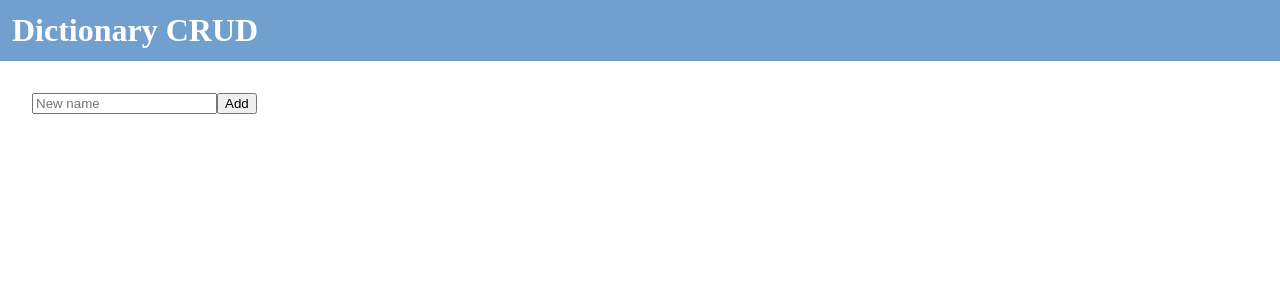
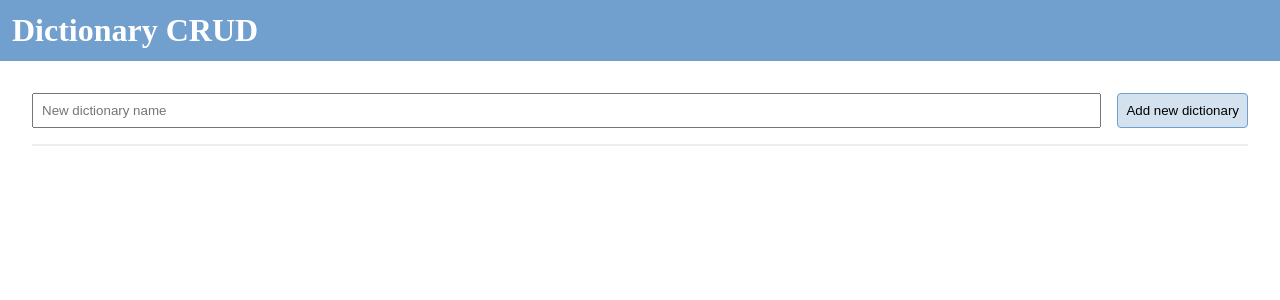
Before and after one commit to AquiGorka/dictionaries, a React (Create React App) app: page / in a window 1280 px wide. Shown: the top 300 px of the page. Built offline with nearby package versions, Linux system fonts and the light colour scheme.

Commit message:
Dictionaries: add some tyling

```diff
--- a/src/screens/Dictionaries.js
+++ b/src/screens/Dictionaries.js
@@ -1,6 +1,8 @@
 import React, { useState, useCallback } from 'react'
+import styled from 'styled-components'
 import { Link } from 'react-router-dom'
 import { useStore } from '../Store'
+import { Ul, Input, Button } from '../components/BaseElements'
 
 function useDictionaries() {
   const { dictionaries, dictionariesNew, dictionariesDelete } = useStore()
@@ -17,33 +19,105 @@ function Dictionaries() {
   const { dictionaries, onNew, onDelete, onEdit } = useDictionaries()
 
   return (
-    <section>
+    <Section>
       <NewDictionary onNew={onNew} />
-      <ul>
+      <List>
         {dictionaries.map(item => (
           <Item key={item.id} {...item} onDelete={onDelete} onEdit={onEdit} />
         ))}
-      </ul>
-    </section>
+      </List>
+    </Section>
   )
 }
+
+const Section = styled.section`
+  display: grid;
+  grid-gap: 16px;
+`
+
+const List = styled(Ul)`
+  & li:nth-child(2n + 1) {
+    background: #fafafa;
+  }
+
+  @media (min-width: 640px) {
+    border: 1px solid #eee;
+  }
+`
 
 function Item({ id, name, consistent, onDelete }) {
   const handleDelete = useCallback(() => onDelete(id), [id, onDelete])
 
   return (
-    <li>
-      <div>
-        <Link to={`/${id}`}>{id}</Link>
-      </div>
-      <div>{name}</div>
-      <div>consistent: {consistent ? 'yes' : 'no'}</div>
-      <div>
-        <button onClick={handleDelete}>X</button>
-      </div>
-    </li>
+    <Li consistent={consistent}>
+      <Name as={Link} to={`/${id}`}>
+        {name}
+      </Name>
+      {!consistent && <NotConsistent />}
+      <Remove onClick={handleDelete}>-</Remove>
+    </Li>
   )
 }
+
+const Name = styled.div`
+  white-space: nowrap;
+  text-overflow: ellipsis;
+  overflow: hidden;
+  padding: 24px 0;
+`
+
+const Li = styled.li`
+  display: grid;
+  grid-template-columns: ${({ consistent }) =>
+    consistent ? '1fr auto' : '1fr auto auto'};
+  grid-gap: 8px;
+  align-items: center;
+  padding: 0 8px;
+`
+
+const Remove = styled(Button)`
+  height: 40px;
+  width: 40px;
+  color: white;
+  border: 1px solid rgba(167, 40, 40, 0.4);
+  color: rgba(167, 40, 40, 0.4);
+  background: transparent;
+  user-select: none;
+  display: flex;
+  align-items: center;
+  justify-content: center;
+  font-size: 40px;
+  line-height: 0px;
+`
+
+function NotConsistent() {
+  return (
+    <Error>
+      <Cross>x</Cross>
+      <Info>Errors</Info>
+    </Error>
+  )
+}
+
+const Error = styled.div`
+  user-select: none;
+  display: flex;
+  flex-direction: column;
+  height: 40px;
+  width: 40px;
+  border: 1px solid #eee;
+  align-items: center;
+  justify-content: center;
+  color: #AAA;
+`
+
+const Cross = styled.div`
+  font-size: 20px;
+`
+
+const Info = styled.div`
+  font-size: 10px;
+`
 
 function NewDictionary({ onNew }) {
   const [name, setName] = useState('')
@@ -66,16 +140,27 @@ function NewDictionary({ onNew }) {
   )
 
   return (
-    <form onSubmit={handleSubmit}>
-      <input
-        placeholder="New name"
+    <Form onSubmit={handleSubmit}>
+      <Input
+        placeholder="New dictionary name"
         required
         value={name}
         onChange={handleNameChange}
       />
-      <button type="submit">Add</button>
-    </form>
+      <Button>Add new dictionary</Button>
+    </Form>
   )
 }
 
+const Form = styled.form`
+  display: grid;
+  grid-template-columns: 1fr max-content;
+  grid-gap: 16px;
+  padding: 4px;
+
+  @media (min-width: 640px) {
+    padding: 0;
+  }
+`
+
 export default Dictionaries
```
